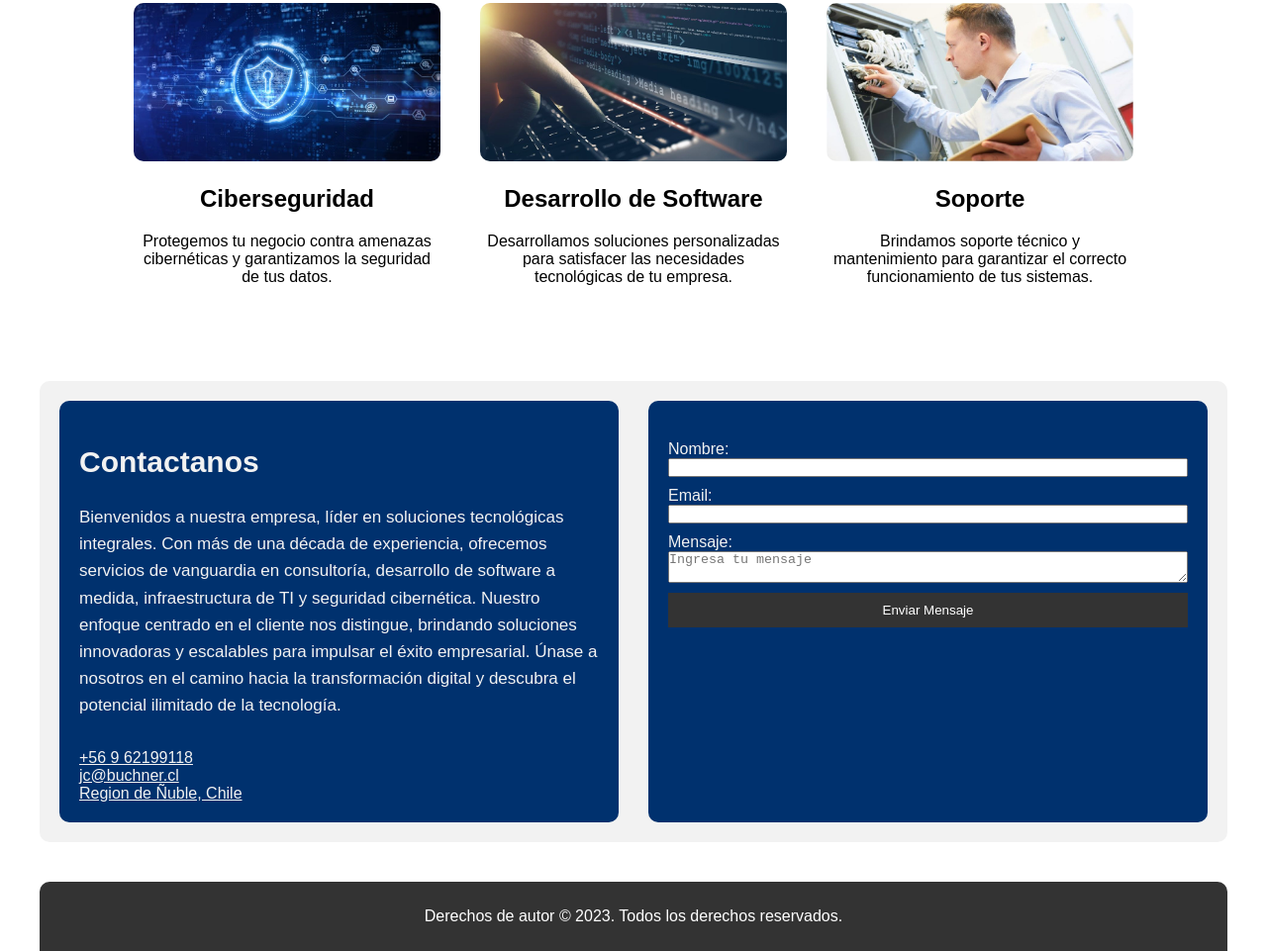
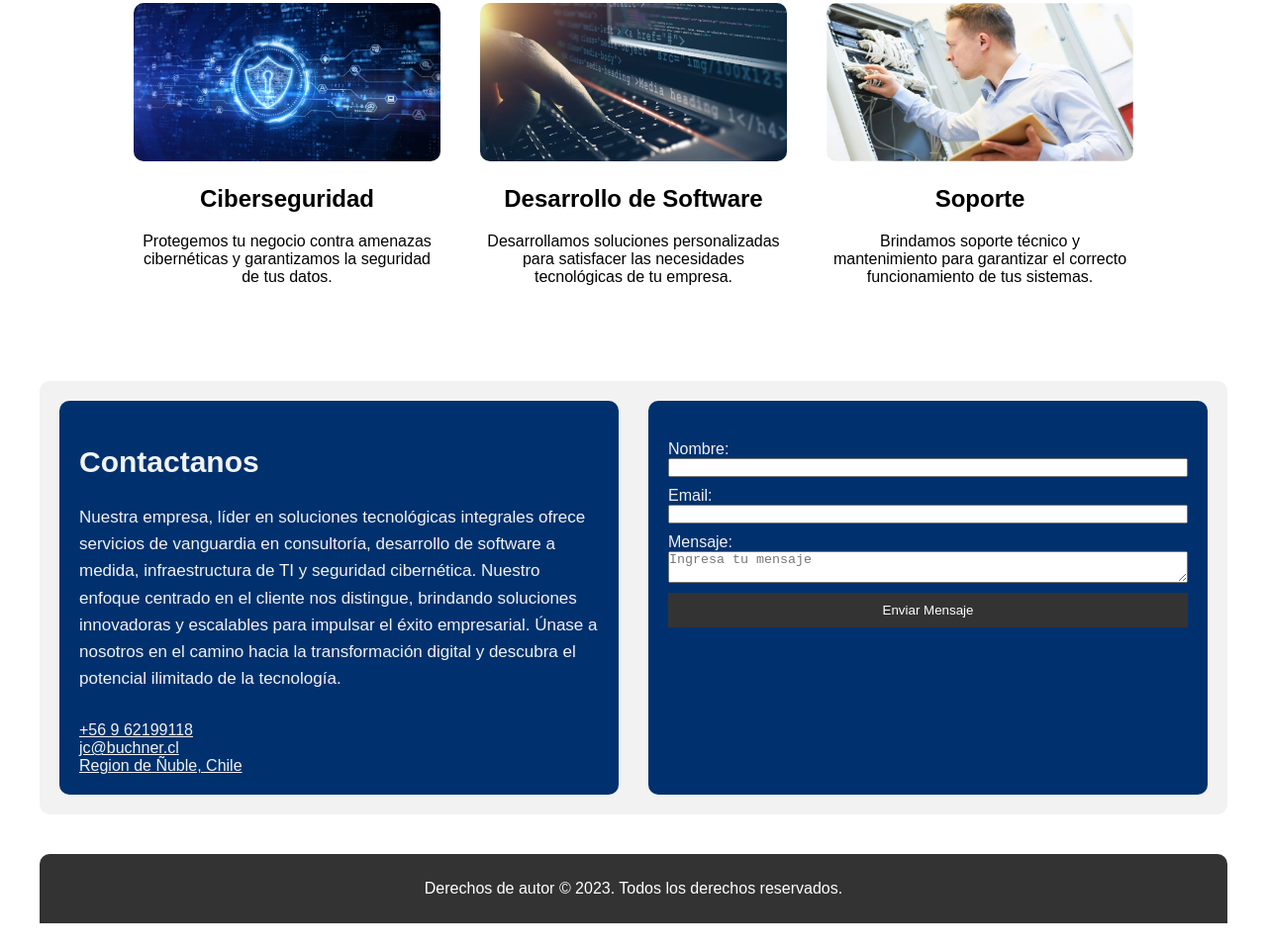
Before and after one commit to jcbuchner/Proyecto1, a plain HTML site: page index.html in a window 1280 px wide. Shown: the part 471-1432 px from the top of the page at 99% size. After the commit the page ends 1404 px from the top, so only its background shows below. Drawn offline with Linux system fonts and the light colour scheme.

Commit message:
Sexto Commit

```diff
--- a/index.html
+++ b/index.html
@@ -57,7 +57,7 @@
   <div class="container-form">
     <div class="info-form">
       <h2>Contactanos</h2>
-      <p>Bienvenidos a nuestra empresa, líder en soluciones tecnológicas integrales. Con más de una década de experiencia, ofrecemos servicios de vanguardia en consultoría, desarrollo de software a medida, infraestructura de TI y seguridad cibernética. Nuestro enfoque centrado en el cliente nos distingue, brindando soluciones innovadoras y escalables para impulsar el éxito empresarial. Únase a nosotros en el camino hacia la transformación digital y descubra el potencial ilimitado de la tecnología.</p>
+      <p>Nuestra empresa, líder en soluciones tecnológicas integrales ofrece servicios de vanguardia en consultoría, desarrollo de software a medida, infraestructura de TI y seguridad cibernética. Nuestro enfoque centrado en el cliente nos distingue, brindando soluciones innovadoras y escalables para impulsar el éxito empresarial. Únase a nosotros en el camino hacia la transformación digital y descubra el potencial ilimitado de la tecnología.</p>
       <a href="#">+56 9 62199118</a>
       <a href="#">jc@buchner.cl</a>
       <a href="#">Region de Ñuble, Chile</a>
```
